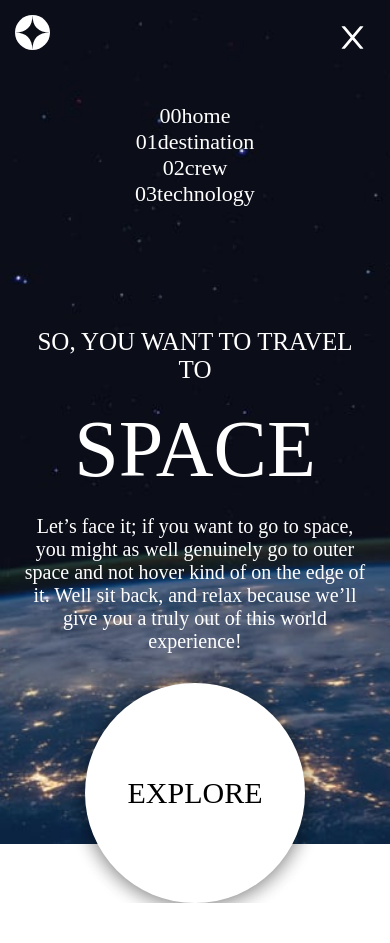
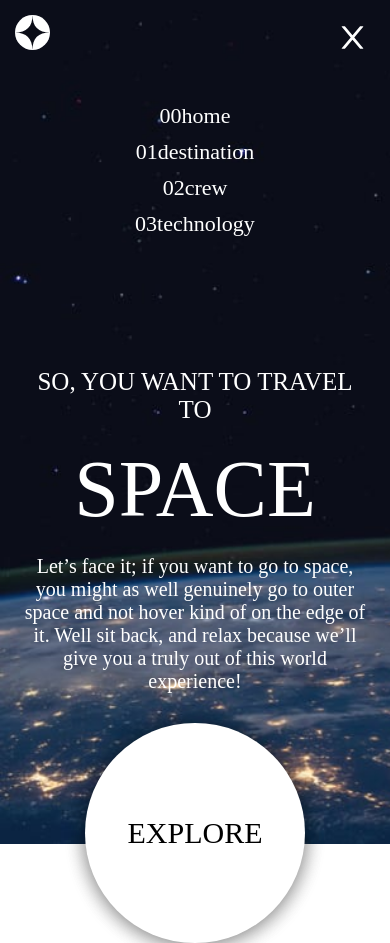
Before and after one commit to AndreiLhu/Space-Tourism-Webiste, a React (Vite) app: page / in a window 390 px wide. Both pictures are taken after a click on the button 352 px from the left and 41 px from the top of the page. Before the commit the page ends 903 px from the top, so only its background shows below. Built offline with nearby package versions, Linux system fonts and the light colour scheme.

Commit message:
Added space around links for mobile navbar

```diff
--- a/src/Components/MobileNavbar/MobileNavbar.tsx
+++ b/src/Components/MobileNavbar/MobileNavbar.tsx
@@ -38,22 +38,22 @@ const MobileNavbar: React.FC = () => {
 
       {isMobileMenuOpen && (
         <div className="navList">
-          <div>
+          <div className="linkList">
             <Link to="/" onClick={() => toggleMobileMenu()}>
               <span>00</span>home
             </Link>
           </div>
-          <div>
+          <div className="linkList">
             <Link to="/destination" onClick={() => toggleMobileMenu()}>
               <span>01</span>destination
             </Link>
           </div>
-          <div>
+          <div className="linkList">
             <Link to="/crew" onClick={() => toggleMobileMenu()}>
               <span>02</span>crew
             </Link>
           </div>
-          <div>
+          <div className="linkList">
             <Link to="/technology" onClick={() => toggleMobileMenu()}>
               <span>03</span>technology
             </Link>
--- a/src/Components/MobileNavbar/mobileNavbar.css
+++ b/src/Components/MobileNavbar/mobileNavbar.css
@@ -14,11 +14,13 @@
   font-size: 20px;
   margin-top: 20px;
 }
+.linkList {
+  margin-bottom: 10px;
+}
 
 .navList a {
   text-decoration: none;
   color: white;
-  padding-bottom: 30px;
   font-size: 22px;
 }
 .navList a:hover {
```
